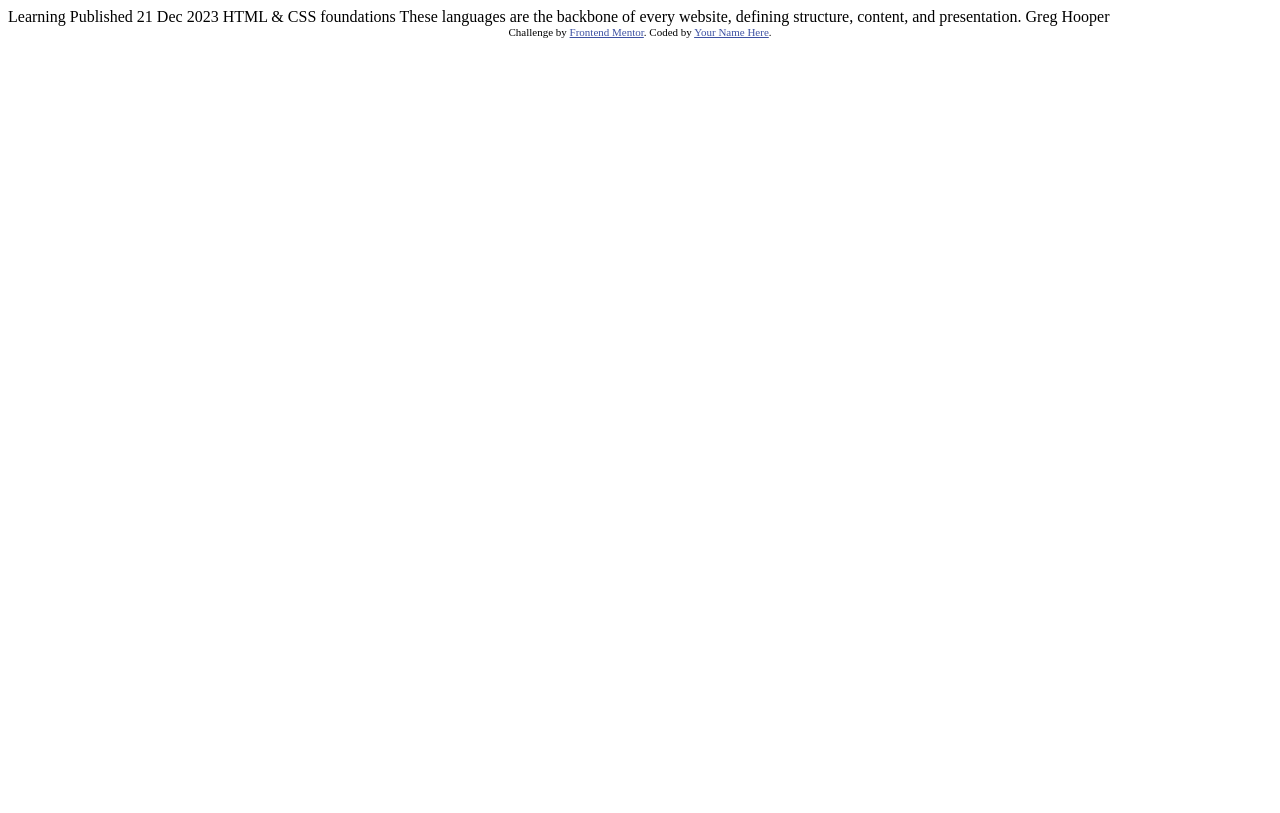
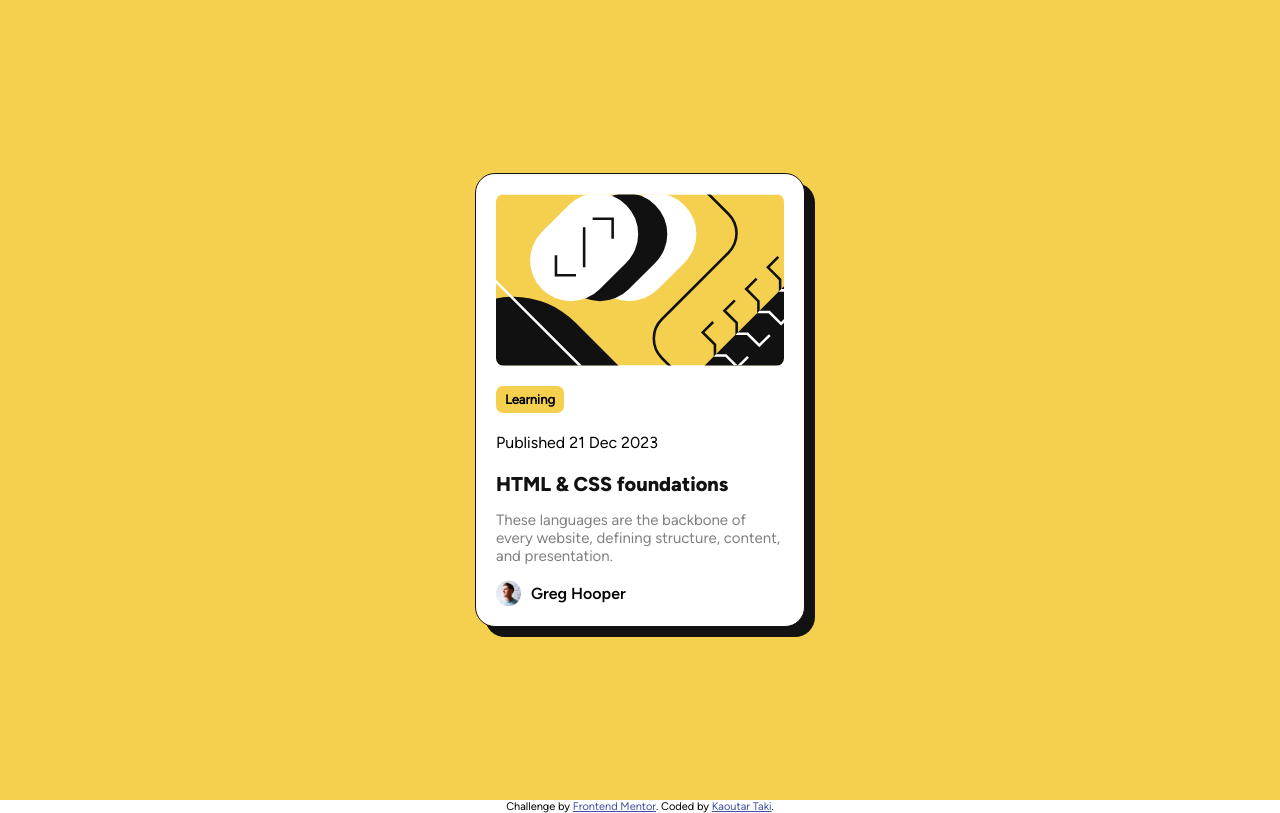
Before and after one commit to Kaoutar-Taki/Blog-Preview-Card-Main, a plain HTML site: page index.html in a window 1280 px wide. Drawn offline with Linux system fonts and the light colour scheme.

Commit message:
completing version one of blog preview card

```diff
--- a/index.html
+++ b/index.html
@@ -1,34 +1,160 @@
 <!DOCTYPE html>
 <html lang="en">
   <head>
-  <meta charset="UTF-8">
-  <meta name="viewport" content="width=device-width, initial-scale=1.0"> <!-- displays site properly based on user's device -->
-
-  <link rel="icon" type="image/png" sizes="32x32" href="./assets/images/favicon-32x32.png">
+    <meta charset="UTF-8" />
+    <meta name="viewport" content="width=device-width, initial-scale=1.0" />
+    <!-- displays site properly based on user's device -->
+    <link
+      rel="icon"
+      type="image/png"
+      sizes="32x32"
+      href="./assets/images/favicon-32x32.png"
+    />
 
     <title>Frontend Mentor | Blog preview card</title>
 
     <!-- Feel free to remove these styles or customise in your own stylesheet 👍 -->
     <style>
-    .attribution { font-size: 11px; text-align: center; }
-    .attribution a { color: hsl(228, 45%, 44%); }
+      /* Define the custom fonts using @font-face */
+      @font-face {
+        font-family: "Figtree";
+        src: url("./assets/fonts/Figtree-VariableFont_wght.ttf")
+          format("truetype");
+        font-weight: normal;
+        font-style: normal;
+      }
+      @font-face {
+        font-family: "Figtree Italic";
+        src: url("./assets/fonts/Figtree-Italic-VariableFont_wght.ttf")
+          format("truetype");
+        font-weight: normal;
+        font-style: italic;
+      }
+      @font-face {
+        font-family: "Figtree ExtraBold";
+        src: url("./assets/fonts/static/Figtree-ExtraBold.ttf")
+          format("truetype");
+        font-weight: 800;
+        font-style: normal;
+      }
+      @font-face {
+        font-family: "Figtree SemiBold";
+        src: url("./assets/fonts/static/Figtree-SemiBold.ttf")
+          format("truetype");
+        font-weight: 500;
+        font-style: normal;
+      }
+
+      :root {
+        --Yellow: hsl(47, 88%, 63%);
+        --White: hsl(0, 0%, 100%);
+        --Grey: hsl(0, 0%, 50%);
+        --Black: hsl(0, 0%, 7%);
+      }
+      .attribution {
+        font-size: 11px;
+        text-align: center;
+      }
+      .attribution a {
+        color: hsl(228, 45%, 44%);
+      }
+      body {
+        margin: 0;
+        padding: 0;
+        box-sizing: border-box;
+        font-family: "Figtree", sans-serif;
+      }
+      .container {
+        background-color: var(--Yellow);
+        justify-content: center;
+        align-items: center;
+        display: flex;
+        height: 100vh;
+      }
+      .card {
+        background-color: var(--White);
+        justify-content: start;
+        align-items: start;
+        display: flex;
+        flex-direction: column;
+        width: 18rem;
+        padding: 20px;
+        border-radius: 20px;
+        box-shadow: 10px 10px var(--Black);
+        border: 1px solid var(--Black);
+      }
+      .card img {
+        border-radius: 8px;
+        width: 18rem;
+      }
+      .badge {
+        background-color: var(--Yellow);
+        margin: 20px 0 20px 0;
+        padding: 9px;
+        border-radius: 7px;
+        font-size: small;
+        width: 50px;
+        height: 9px;
+        display: flex;
+        justify-content: center;
+        align-items: center;
+      }
+      h3 {
+        text-align: center;
+        font-size: 20px;
+        font-weight: bold;
+        color: var(--Black);
+        font-weight: 700;
+        margin-bottom: 0;
+        font-family: "Figtree ExtraBold", sans-serif;
+      }
+      p {
+        text-align: start;
+        font-size: 15px;
+        color: var(--Grey);
+        font-weight: 400;
+      }
+      .user {
+        display: flex;
+        align-items: center;
+        gap: 10px;
+        font-family: "Figtree SemiBold", sans-serif;
+      }
+      .user img {
+        width: 25px;
+        justify-content: start;
+        align-items: start;
+        display: flex;
+      }
     </style>
   </head>
   <body>
-
-  Learning
-
-  Published 21 Dec 2023
-
-  HTML & CSS foundations
-
-  These languages are the backbone of every website, defining structure, content, and presentation.
-
-  Greg Hooper
-
+    <div class="container">
+      <div class="card">
+        <img
+          src="assets/images/illustration-article.svg"
+          alt="illustration-article"
+        />
+        <span class="badge"><b>Learning</b></span>
+        <span>Published 21 Dec 2023</span>
+        <h3>HTML & CSS foundations</h3>
+        <p>
+          These languages are the backbone of every website, defining structure,
+          content, and presentation.
+        </p>
+        <span class="user">
+          <img src="assets/images/image-avatar.webp" alt="image-avatar" />
+          <span>Greg Hooper</span>
+        </span>
+      </div>
+    </div>
     <div class="attribution">
-    Challenge by <a href="https://www.frontendmentor.io?ref=challenge" target="_blank">Frontend Mentor</a>.
-    Coded by <a href="#">Your Name Here</a>.
+      Challenge by
+      <a href="https://www.frontendmentor.io?ref=challenge" target="_blank"
+        >Frontend Mentor</a
+      >. Coded by
+      <a href="https://github.com/Kaoutar-Taki" target="_blank">Kaoutar Taki</a
+      >.
     </div>
   </body>
 </html>
```
Lines whose indentation alone changed are shown as unchanged.
